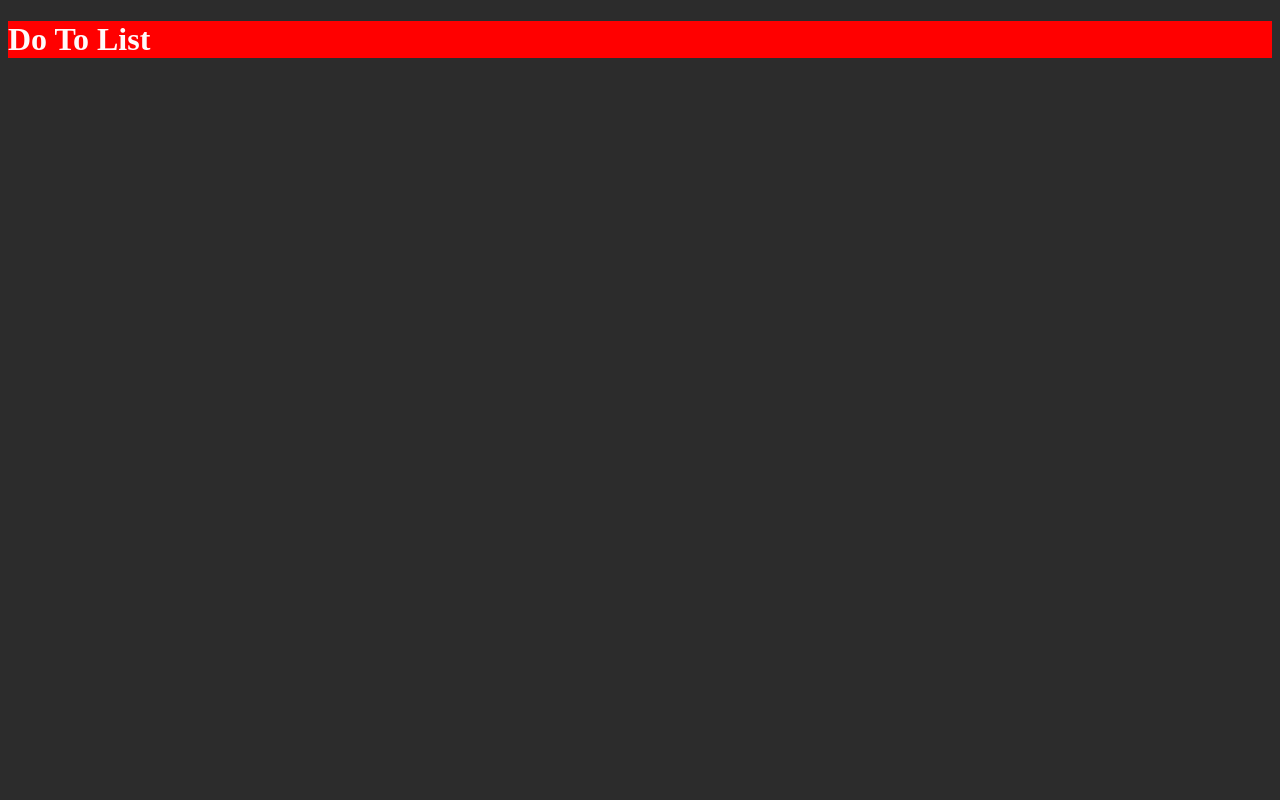
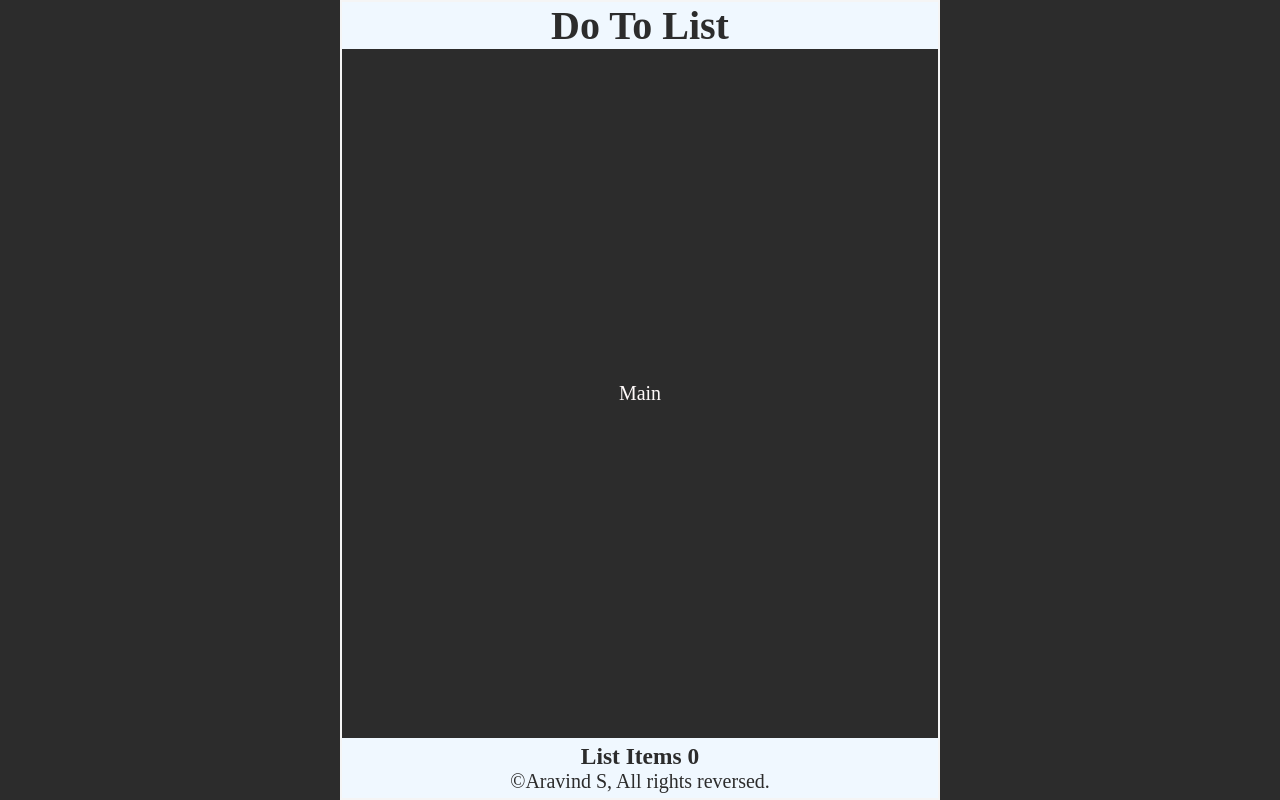
Before and after one commit to AravindSaravananGitHub/React-Practice, a React (Vite) app: page / in a window 1280 px wide. Built offline with nearby package versions, Linux system fonts and the light colour scheme.

Commit message:
Basic design

```diff
--- a/src/App.jsx
+++ b/src/App.jsx
@@ -1,10 +1,13 @@
-import React, { useState } from "react";
 import Header from "./Header";
+import Main from "./Main";
+import Footer from "./Footer";
 
 const App = () => {
   return (
-    <div>
+    <div className="app">
       <Header />
+      <Main />
+      <Footer />
     </div>
   );
 };
--- /dev/null
+++ b/src/Footer.jsx
@@ -0,0 +1,16 @@
+import React from "react";
+
+const Footer = () => {
+  return (
+    <div className="footer">
+      <p>
+        <h3>
+          List Items <span>0</span>
+        </h3>
+      </p>
+      <p>&copy;Aravind S, All rights reversed.</p>
+    </div>
+  );
+};
+
+export default Footer;
--- a/src/Header.jsx
+++ b/src/Header.jsx
@@ -2,10 +2,8 @@ import React from "react";
 
 const Header = () => {
   return (
-    <div>
-      <header className="heading">
-        <h1>Do To List</h1>
-      </header>
+    <div className="heading">
+      <h1>Do To List</h1>
     </div>
   );
 };
--- /dev/null
+++ b/src/Main.jsx
@@ -0,0 +1,7 @@
+import React from "react";
+
+const Main = () => {
+  return <div className="main">Main</div>;
+};
+
+export default Main;
--- a/src/style.css
+++ b/src/style.css
@@ -1,8 +1,56 @@
+* {
+  margin: 0;
+  padding: 0;
+  box-sizing: border-box;
+}
+
+html {
+  font-size: 20px;
+}
+
 body {
+  min-height: 100vh;
   background-color: #2c2c2c;
   color: snow;
+  position: relative;
 }
 
+.app {
+  display: flex;
+  flex-direction: column;
+  justify-content: center;
+  align-items: center;
+  height: 100vh;
+  width: 100%;
+  max-width: 600px;
+  border: 2px solid whitesmoke;
+  margin: auto;
+}
 .heading {
-  background-color: red;
+  width: 100%;
+  padding: 0 0.25em;
+  background-color: aliceblue;
+  color: #2c2c2c;
+  display: flex;
+  align-items: center;
+  justify-content: center;
+  font-weight: bolder;
 }
+.main {
+  width: 100%;
+  display: flex;
+  flex-direction: column;
+  flex-grow: 1;
+  justify-content: center;
+  align-items: center;
+  overflow-y: auto;
+}
+.footer {
+  width: 100%;
+  padding: 0.25em;
+  background-color: aliceblue;
+  color: #2c2c2c;
+  display: grid;
+  place-content: center;
+  text-align: center;
+}
```
